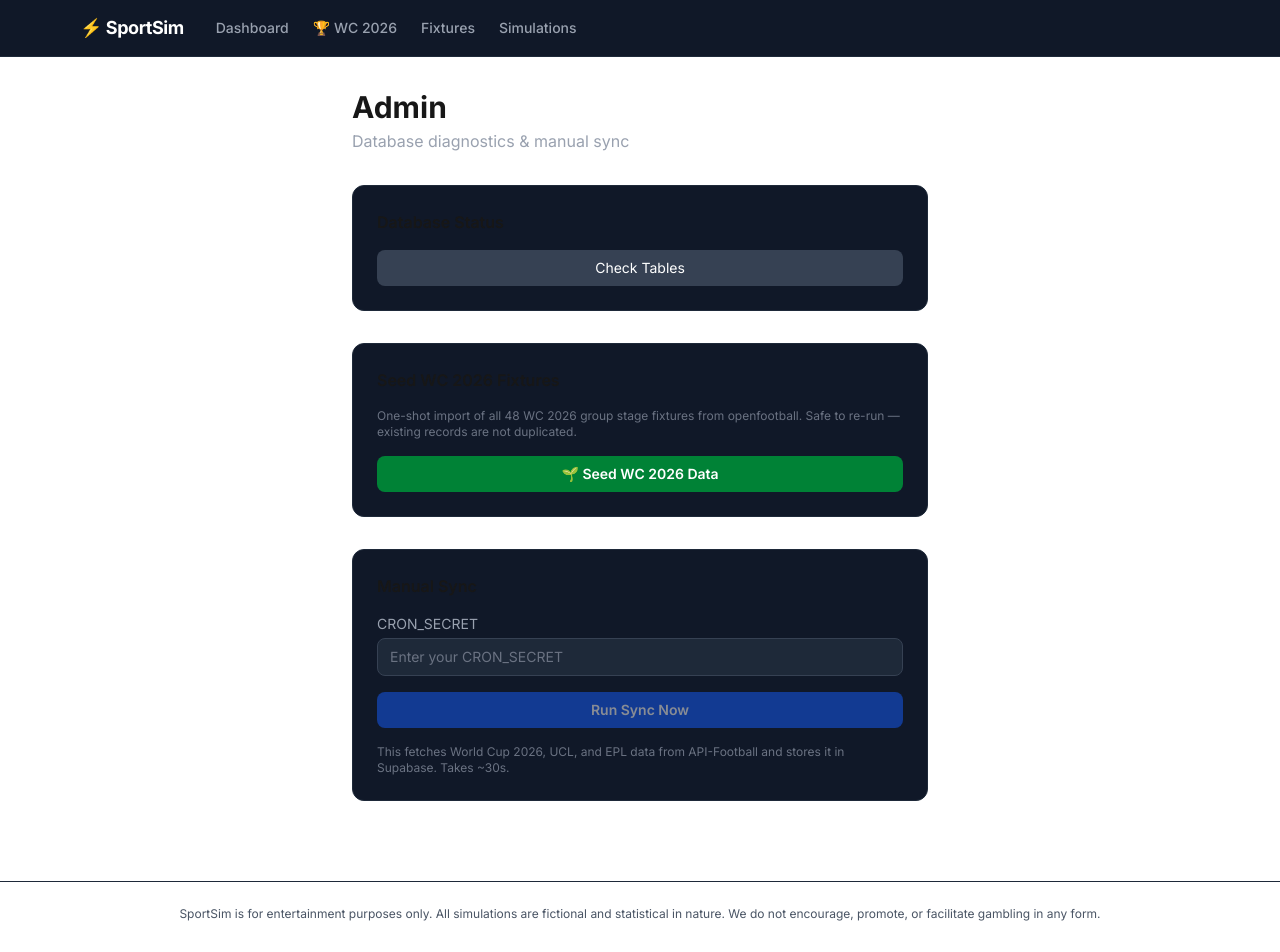
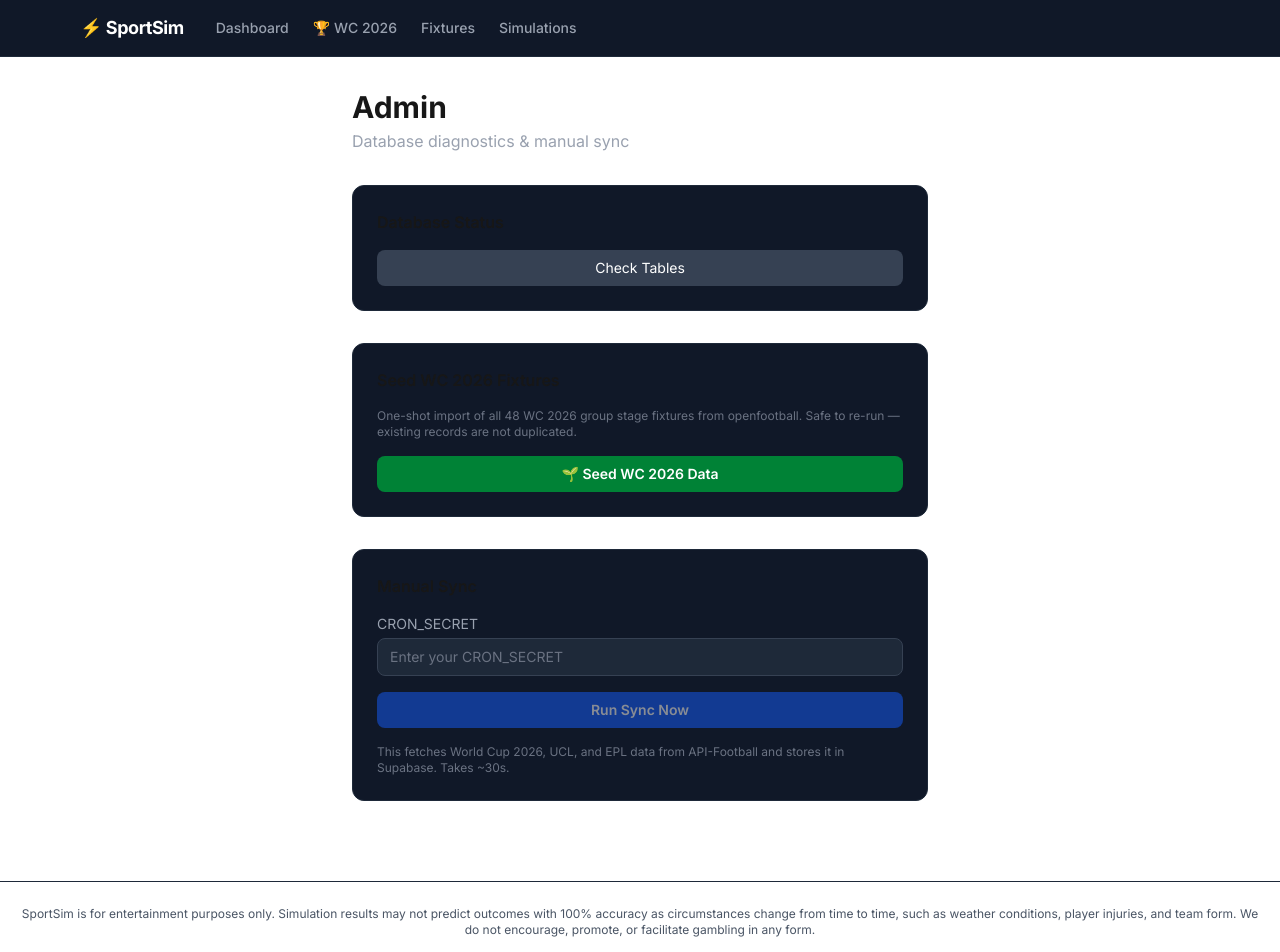
Before and after one commit to daryllisthebest/sportsim, a Next.js app: page /admin in a window 1280 px wide. Shown: the top 952 px of the page. Built offline with nearby package versions, Linux system fonts and the light colour scheme.

Commit message:
Update disclaimer wording to reflect real-world variability
https://claude.ai/code/session_01BpbJu7KCy92dGcDT4QMQhz

```diff
--- a/app/layout.tsx
+++ b/app/layout.tsx
@@ -23,7 +23,7 @@ export default function RootLayout({ children }: { children: React.ReactNode })
         <Nav />
         <main className="max-w-6xl mx-auto px-4 py-8">{children}</main>
         <footer className="border-t border-gray-800 mt-12 py-6 text-center text-xs text-gray-600 px-4">
-          SportSim is for entertainment purposes only. All simulations are fictional and statistical in nature.
+          SportSim is for entertainment purposes only. Simulation results may not predict outcomes with 100% accuracy as circumstances change from time to time, such as weather conditions, player injuries, and team form.
           We do not encourage, promote, or facilitate gambling in any form.
         </footer>
       </body>
```
